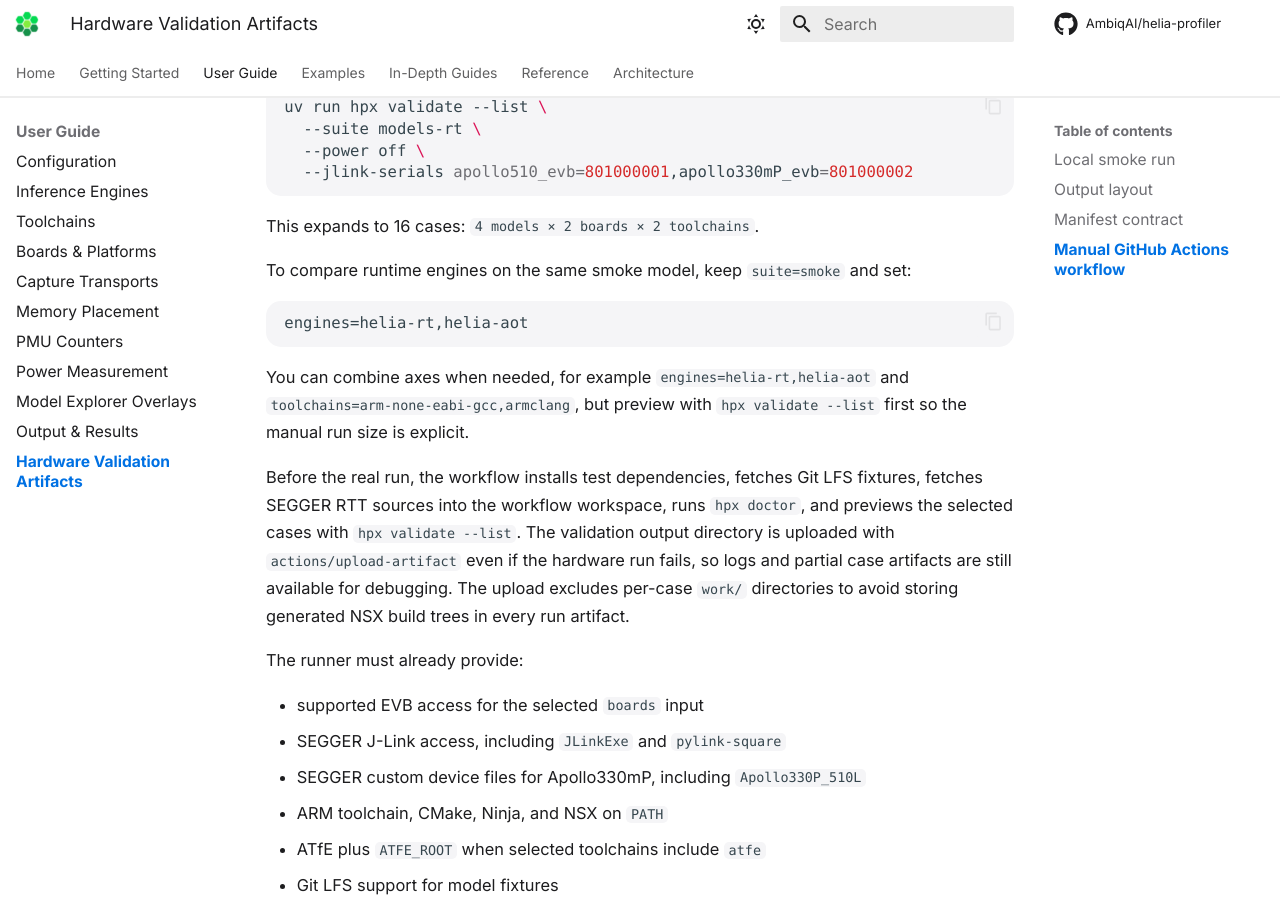
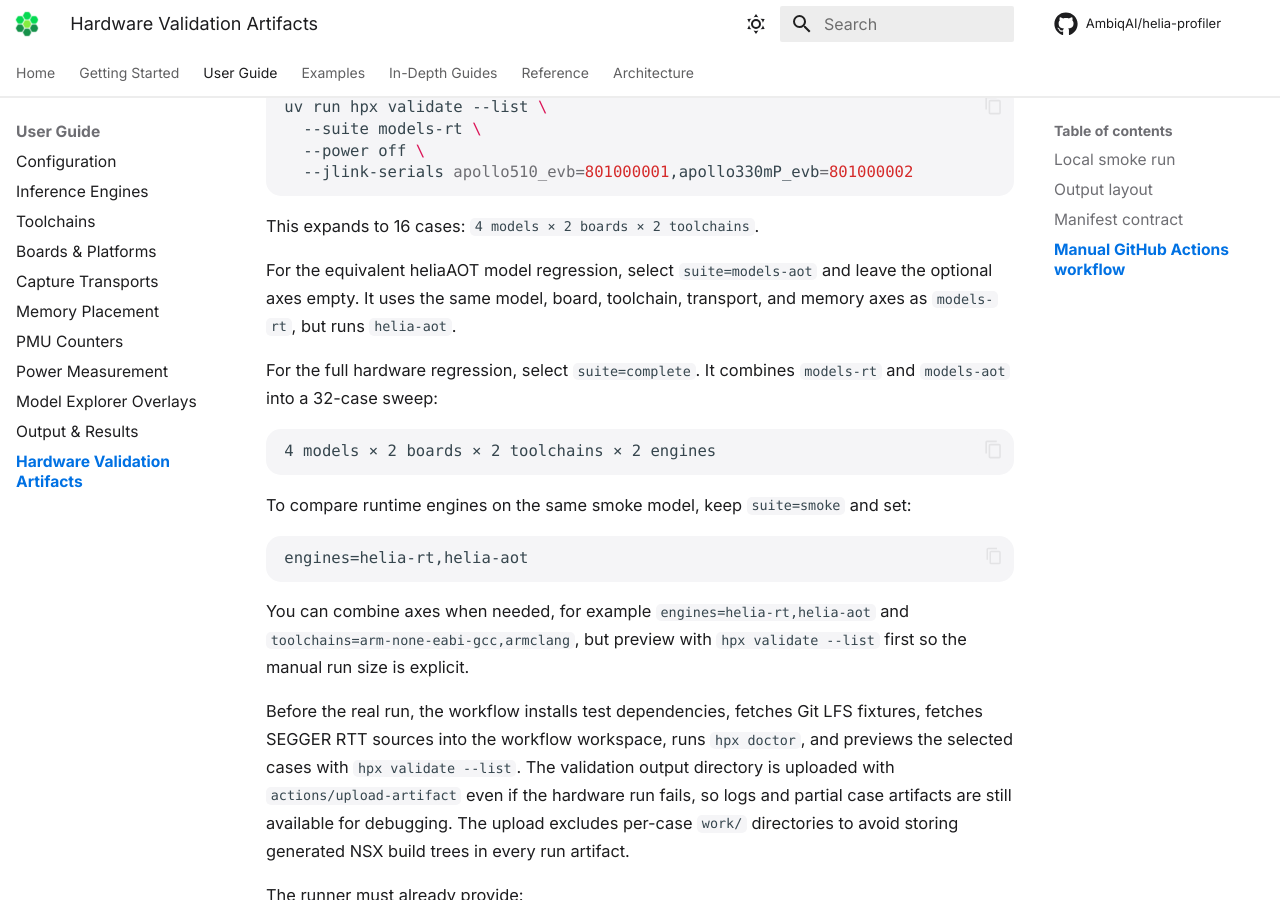
Before and after one commit to AmbiqAI/helia-profiler, an MkDocs documentation site: the page built from docs/guide/hardware-ci.md, in a window 1280 px wide and 900 px high, scrolled down 4562 px. Built offline with MkDocs 1.6.1 and Material for MkDocs 9.7.7, drawn with Linux system fonts in a browser that asks for light colours; some web fonts are replaced; comment, search, counter and statistics services are not loaded; some of the changed text lies outside the part shown.

Commit message:
feat(validation): add complete hardware suite

````diff
--- a/docs/guide/hardware-ci.md
+++ b/docs/guide/hardware-ci.md
@@ -140,7 +140,7 @@ The workflow exposes the validation axes as manual inputs. Leave an optional
 axis empty to use the selected suite's defaults; set it explicitly to override
 only that axis.
 
-- `suite`: `smoke`, `models-rt`, or `models-aot`
+- `suite`: `smoke`, `models-rt`, `models-aot`, or `complete`
 - `boards`: comma-separated board IDs, default `apollo510_evb,apollo330mP_evb`
 - `models`: optional comma-separated model IDs such as `kws` or `kws,vww`
 - `engines`: optional comma-separated engines such as `helia-rt` or `helia-aot`
@@ -206,6 +206,17 @@ uv run hpx validate --list \
 
 This expands to 16 cases: `4 models × 2 boards × 2 toolchains`.
 
+For the equivalent heliaAOT model regression, select `suite=models-aot` and
+leave the optional axes empty. It uses the same model, board, toolchain,
+transport, and memory axes as `models-rt`, but runs `helia-aot`.
+
+For the full hardware regression, select `suite=complete`. It combines
+`models-rt` and `models-aot` into a 32-case sweep:
+
+```text
+4 models × 2 boards × 2 toolchains × 2 engines
+```
+
 To compare runtime engines on the same smoke model, keep `suite=smoke` and set:
 
 ```text
````
Also changed, not shown: docs/reference/validate.md (+6 -3 lines), 4 other files.
